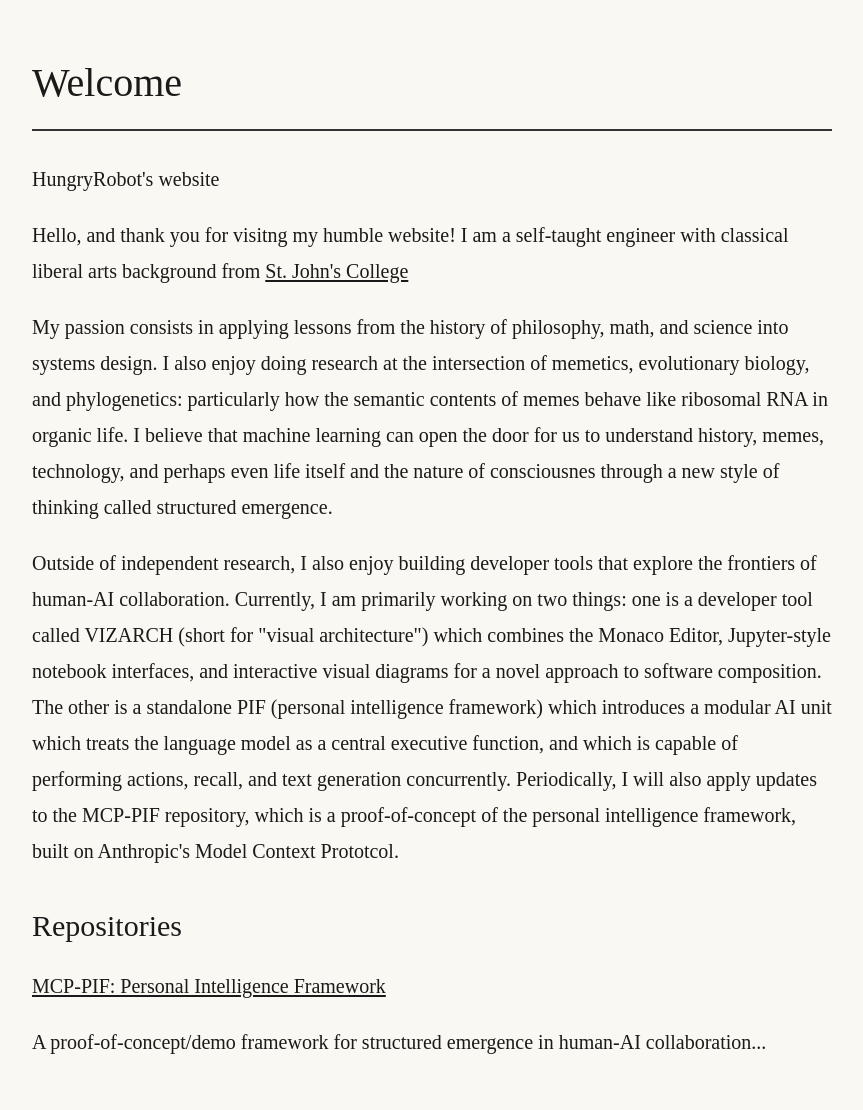
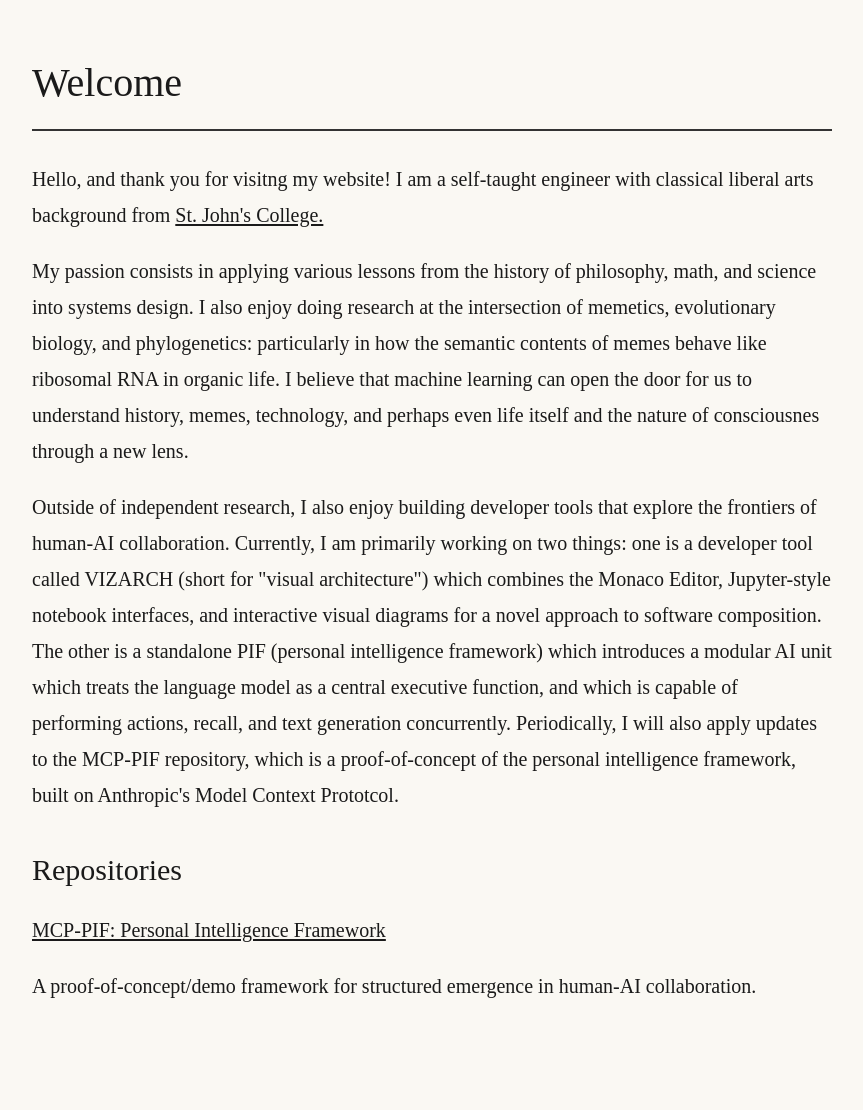
Before and after one commit to hungryrobot1/hungryrobot1.github.io, a Jekyll site: the page built from index.html, in a window 1280 px wide. Shown: the whole page, without its empty margins (208-1071 px from the left). Built offline with Jekyll 4.4.1, drawn with Linux system fonts in a browser that asks for light colours; some web fonts are replaced; after the commit the page ends 1054 px from its top, so only the background shows below that.

Commit message:
updates to index.html

```diff
--- a/index.html
+++ b/index.html
@@ -6,14 +6,15 @@ title: Home
 <header>
     <h1>Welcome</h1>
     <div class="section">
-        <p>HungryRobot's website</p>
-        <p>Hello, and thank you for visitng my humble website! I am a self-taught engineer with classical liberal arts
-            background from <a href="https://www.sjc.edu/">St. John's College</a></p>
-        <p>My passion consists in applying lessons from the history of philosophy, math, and science into systems
+        <p>Hello, and thank you for visitng my website! I am a self-taught engineer with classical liberal arts
+            background from <a href="https://www.sjc.edu/">St. John's College.</a></p>
+        <p>My passion consists in applying various lessons from the history of philosophy, math, and science into
+            systems
             design. I also enjoy doing research at the intersection of memetics, evolutionary biology, and
-            phylogenetics: particularly how the semantic contents of memes behave like ribosomal RNA in organic life. I
+            phylogenetics: particularly in how the semantic contents of memes behave like ribosomal RNA in organic life.
+            I
             believe that machine learning can open the door for us to understand history, memes, technology, and perhaps
-            even life itself and the nature of consciousnes through a new style of thinking called structured emergence.
+            even life itself and the nature of consciousnes through a new lens.
         </p>
         <p>Outside of independent research, I also enjoy building developer tools that explore the frontiers of human-AI
             collaboration. Currently, I am primarily working on two things: one is a developer tool called VIZARCH
@@ -32,7 +33,7 @@ title: Home
         <a href="https://github.com/hungryrobot1/MCP-PIF" class="project-link">
             MCP-PIF: Personal Intelligence Framework
         </a>
-        <p>A proof-of-concept/demo framework for structured emergence in human-AI collaboration...</p>
+        <p>A proof-of-concept/demo framework for structured emergence in human-AI collaboration.</p>
     </section>
 
 </main>
```
